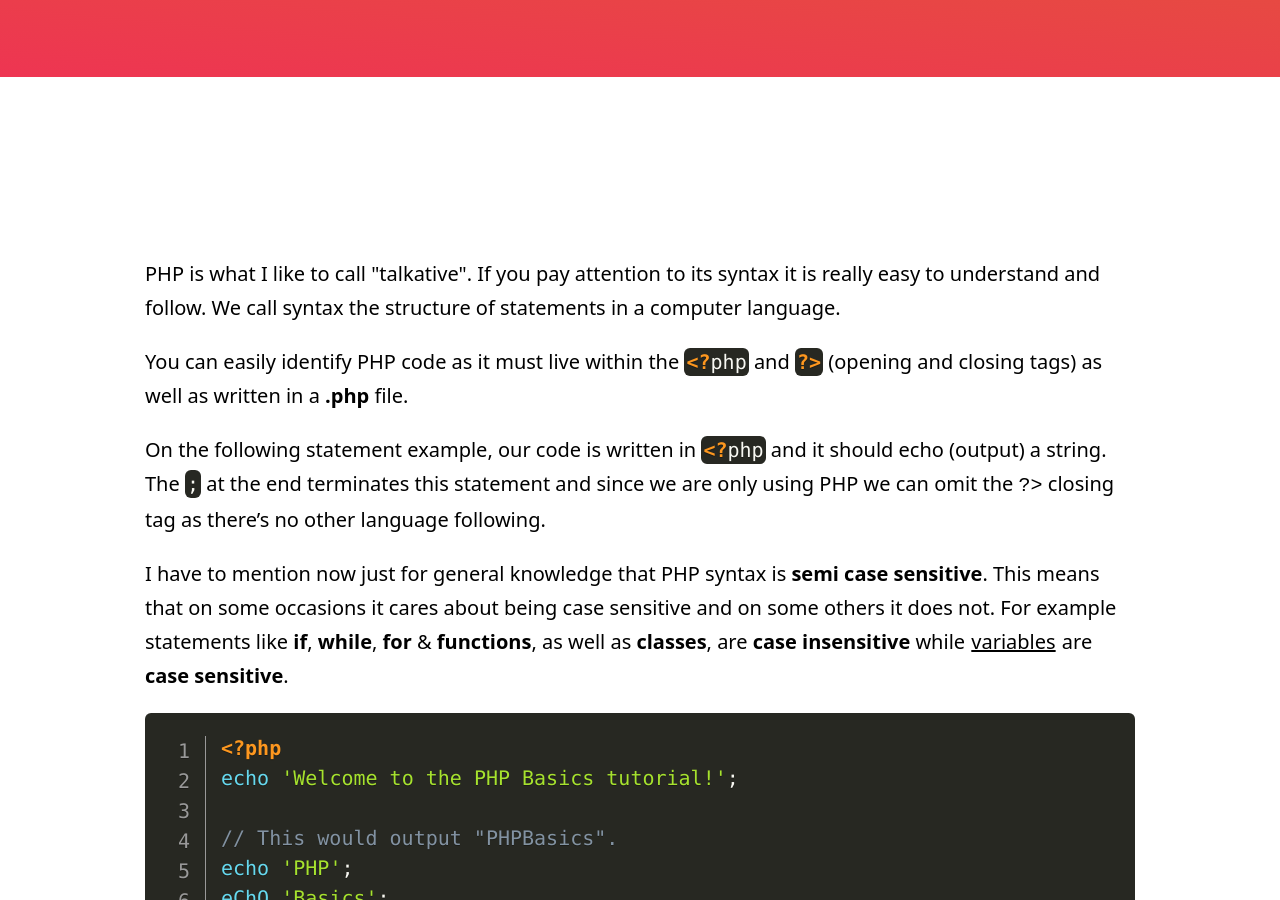
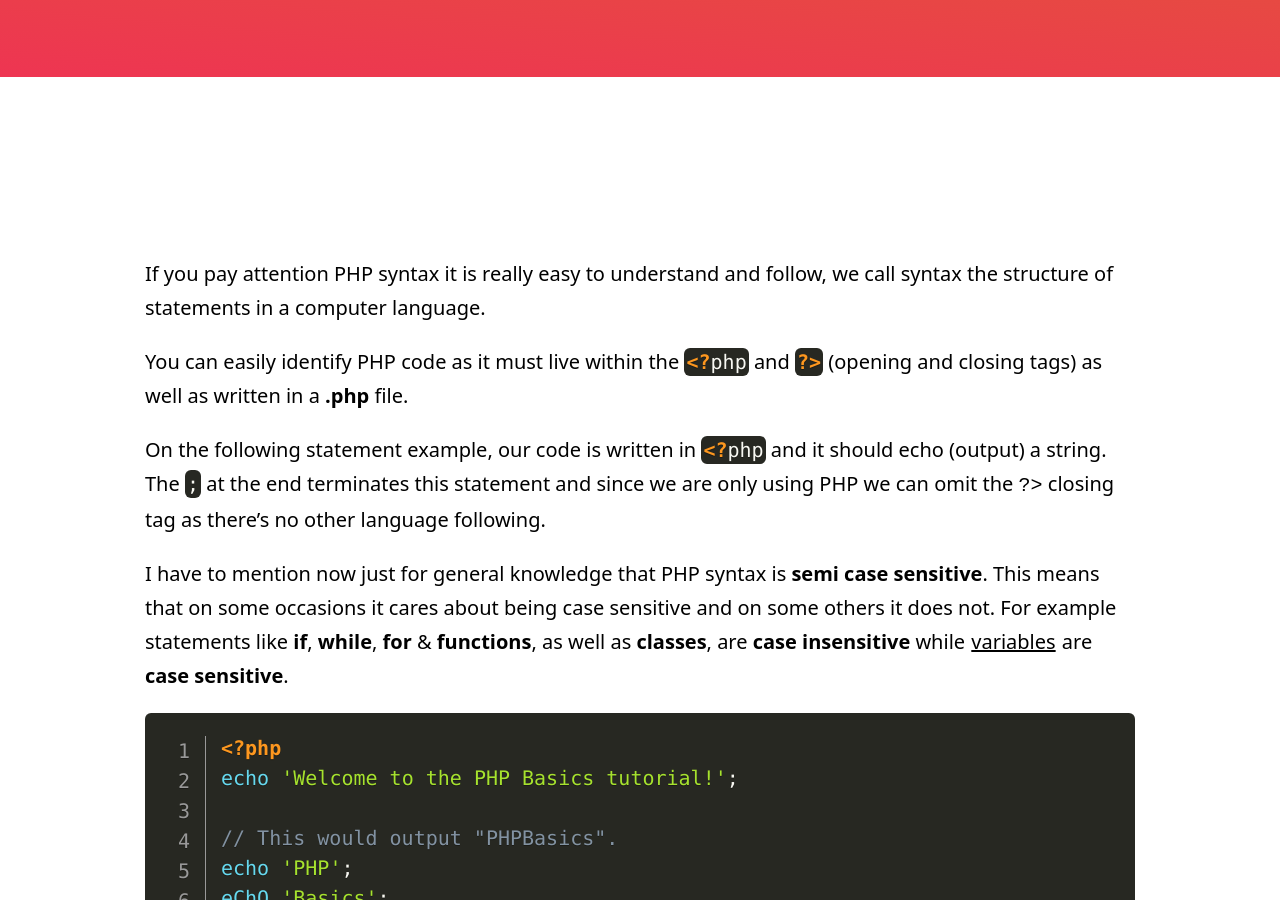
Before and after one commit to mrxkon/mrxkon.github.io, a Jekyll site: the page built from tutorials/php-basics/php-syntax.html, in a window 1280 px wide and 900 px high, scrolled down 463 px. Built offline with Jekyll 4.4.1, drawn with Linux system fonts in a browser that asks for light colours.

Commit message:
Update php-syntax.html

```diff
--- a/tutorials/php-basics/php-syntax.html
+++ b/tutorials/php-basics/php-syntax.html
@@ -7,7 +7,7 @@ body_class: content-white tutorial php-syntax
 ---
 <div id="content" class="content">
 	<div class="container pt-10">
-		<p>PHP is what I like to call "talkative". If you pay attention to its syntax it is really easy to understand and follow. We call syntax the structure of statements in a computer language.</p>
+		<p>If you pay attention PHP syntax it is really easy to understand and follow, we call syntax the structure of statements in a computer language.</p>
 		<p>You can easily identify PHP code as it must live within the <code class="language-php">&lt;?php</code> and <code class="language-php ">?></code> (opening and closing tags) as well as written in a <strong>.php</strong> file.</p>
 		<p>On the following statement example, our code is written in <code class="language-php ">&lt;?php</code> and it should echo (output) a string. The <code class="language-php ">;</code> at the end terminates this statement and since we are only using PHP we can omit the <code>?></code> closing tag as there’s no other language following.</p>
 		<p>I have to mention now just for general knowledge that PHP syntax is <strong>semi case sensitive</strong>. This means that on some occasions it cares about being case sensitive and on some others it does not. For example statements like <strong>if</strong>, <strong>while</strong>, <strong>for</strong> & <strong>functions</strong>, as well as <strong>classes</strong>, are <strong>case insensitive</strong> while <a href="{{ site.site_url }}/tutorials/php-basics/php-variables-and-constants/">variables</a> are <strong>case sensitive</strong>.</p>
```
